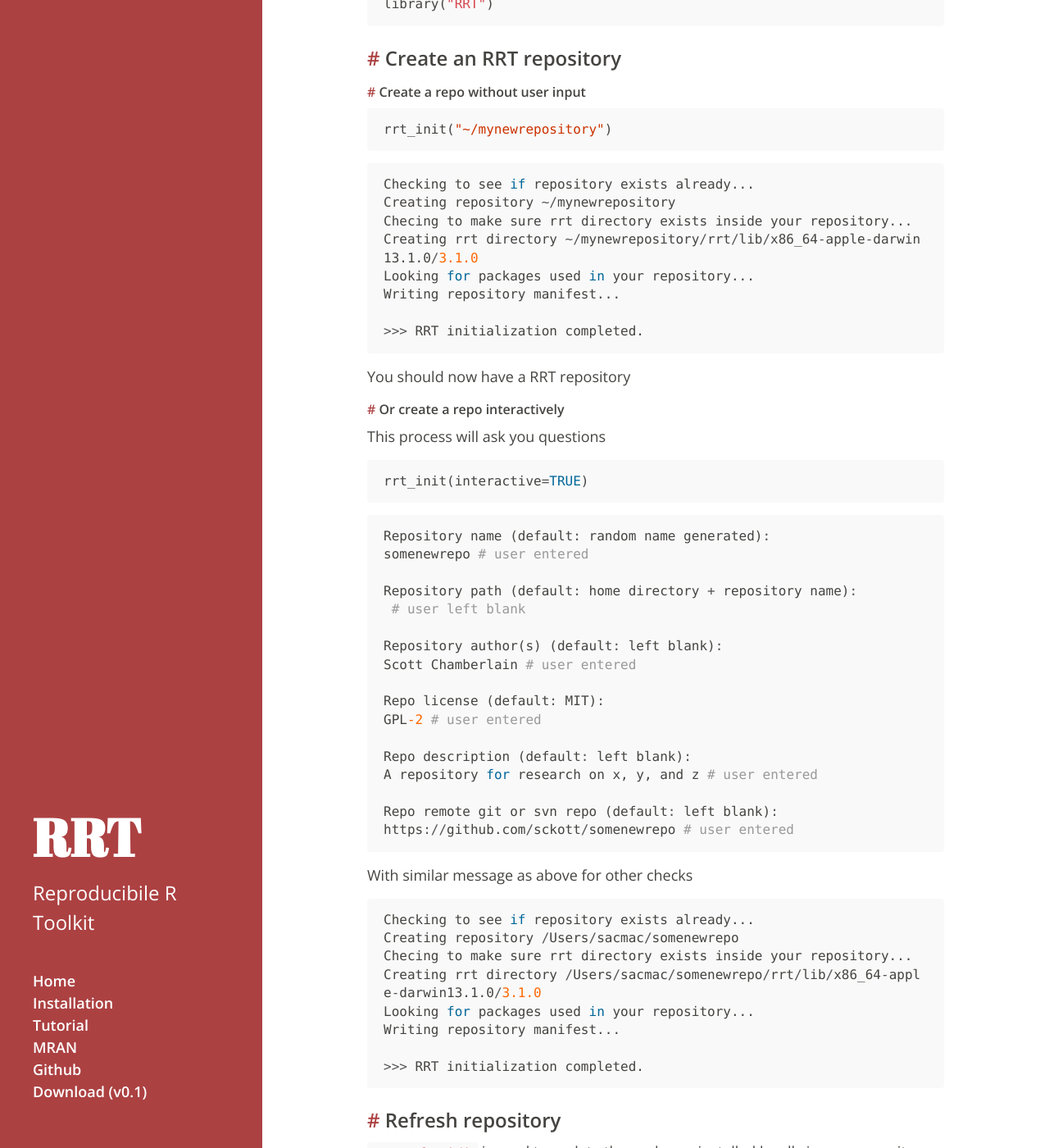
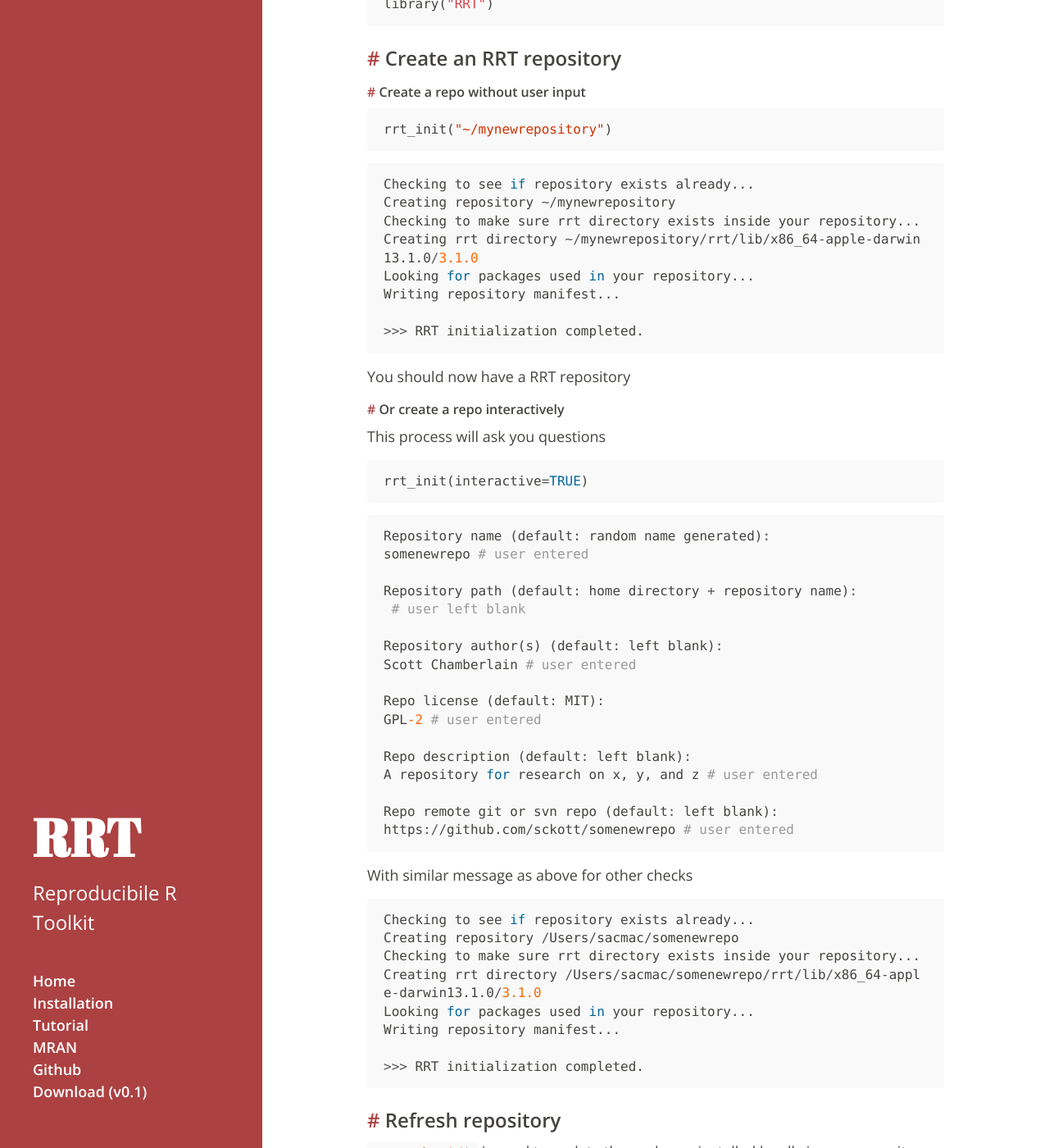
Before and after one commit to RevolutionAnalytics/checkpoint, a Jekyll site: the page built from tutorial/index.md, in a window 1280 px wide and 1400 px high, scrolled down 1168 px. Shown: the whole window at 82% size. Built offline with Jekyll 4.4.1, drawn with Linux system fonts in a browser that asks for light colours; nearby versions of some CDN libraries; Markdown is read by kramdown in place of the engine named in the settings; comment, search, counter and statistics services are not loaded; some of the changed text lies outside the part shown.

Commit message:
fixed spelling errors in tutorial doc, formatting updates to installation doc

````diff
--- a/tutorial/index.md
+++ b/tutorial/index.md
@@ -64,7 +64,7 @@
 ```r
 Checking to see if repository exists already...
 Creating repository ~/mynewrepository
-Checing to make sure rrt directory exists inside your repository...
+Checking to make sure rrt directory exists inside your repository...
 Creating rrt directory ~/mynewrepository/rrt/lib/x86_64-apple-darwin13.1.0/3.1.0
 Looking for packages used in your repository...
 Writing repository manifest...
@@ -106,7 +106,7 @@
 ```r
 Checking to see if repository exists already...
 Creating repository /Users/sacmac/somenewrepo
-Checing to make sure rrt directory exists inside your repository...
+Checking to make sure rrt directory exists inside your repository...
 Creating rrt directory /Users/sacmac/somenewrepo/rrt/lib/x86_64-apple-darwin13.1.0/3.1.0
 Looking for packages used in your repository...
 Writing repository manifest...
@@ -116,7 +116,9 @@
 
 ### <a href="#refresh" name="refresh">#</a> Refresh repository
 
-`rrt_refresh()` is used to update the packages installed locally in your repository by looking through the repository files again for new packages. After we initiated a new repo above with `rrt_init()` we may add some code in a `code.R` file. Then we want to update the packages in the repo, which can be done with `rrt_refresh()`.
+`rrt_refresh()` is used to update the packages installed locally in your repository by looking through the repository files again for new packages.
+After we initiated a new repo above with `rrt_init()` we may add some code in a `code.R` file.
+Then we want to update the packages in the repo, which can be done with `rrt_refresh()`.
 
 ```r
 rrt_refresh("~/mynewrepository")
@@ -159,7 +161,7 @@
 
 ```r
 Checking to make sure repository exists...
-Checing to make sure rrt directory exists inside your repository...
+Checking to make sure rrt directory exists inside your repository...
 Looking for packages used in your repository...
 Installing packages...
 
@@ -293,7 +295,7 @@
 
 ```r
 Checking to make sure repository exists...
-Checing to make sure rrt directory exists inside your repository...
+Checking to make sure rrt directory exists inside your repository...
 Package sources removed
 Your repository packages successfully removed:
 abind
````
Also changed, not shown: installation/index.md (+2 -2 lines).
